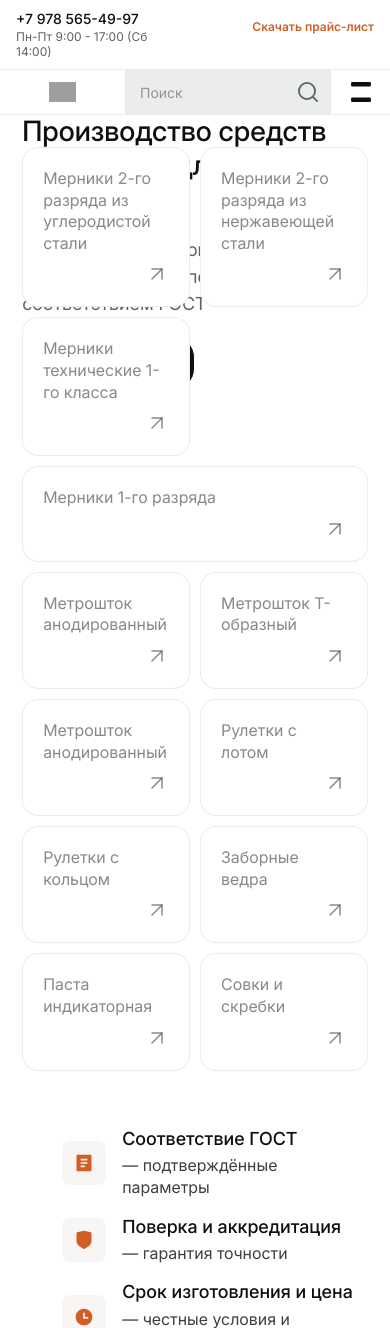
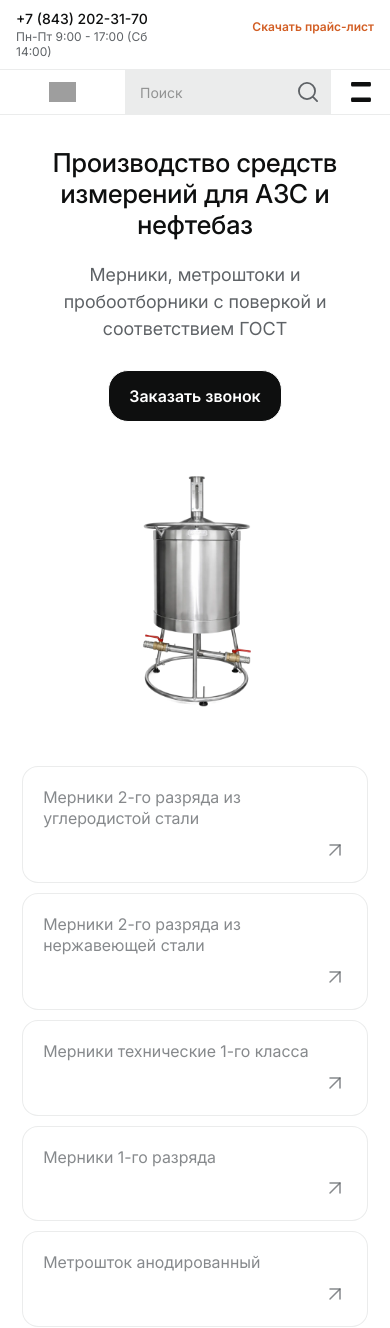
Before and after one commit to MrK0RN/KonturM, a PHP site: page /about in a window 390 px wide. Shown: the top 1328 px of the page. Run offline with PHP 8.4, Linux system fonts and the light colour scheme; grey boxes are pictures that could not be loaded.

Commit message:
Enhance image processing capabilities by adding WebP support in Dockerfile and PHP service. Update CSS for improved layout and responsiveness in about pages. Change contact phone number across multiple design files.

```diff
--- a/design/about.php
+++ b/design/about.php
@@ -58,7 +58,7 @@ $figma = static function (string $file): string {
             <a href="/contacts" class="ab-hero__cta">Заказать звонок</a>
           </div>
 
-          <!-- Decorative product image (hidden on narrow screens via CSS) -->
+          <!-- Decorative product image -->
           <div class="ab-hero__image-wrap" aria-hidden="true">
             <img
               class="ab-hero__image"
--- a/design/css/about-enterprise.css
+++ b/design/css/about-enterprise.css
@@ -105,20 +105,28 @@
     min-height: 0;
     max-width: none;
     padding-right: 0;
+    gap: 24px;
   }
 
   .ab-enterprise__shell {
     flex-direction: column;
+    flex-wrap: nowrap;
+    gap: 24px;
   }
 
   .ab-enterprise__media {
     order: -1;
-    min-height: 240px;
-    max-height: 420px;
+    min-height: 200px;
+    max-height: 320px;
+    border-radius: 16px;
   }
 
   .ab-enterprise__img {
-    min-height: 240px;
-    max-height: 420px;
+    min-height: 200px;
+    max-height: 320px;
+  }
+
+  .ab-enterprise__stats {
+    gap: 16px;
   }
 }
--- a/design/css/about-hero.css
+++ b/design/css/about-hero.css
@@ -8,7 +8,7 @@
 .ab-hero__shell {
   max-width: 1440px;
   margin-inline: auto;
-  padding: 0px clamp(16px, 5.69vw, 82px) 40px;
+  padding: 0px clamp(16px, 5.69vw, 82px) 0px;
   display: grid;
   grid-template-columns: minmax(0, 648fr) minmax(0, 628fr);
   align-items: start;
@@ -78,8 +78,8 @@
 
 .ab-hero__image-wrap {
   position: absolute;
-  left: 20.1%;
-  top: 23%;
+  left: 27.1%;
+  top: 12%;
   width: 28.3%;
   max-width: 540px;
   height: 100%;
@@ -113,7 +113,7 @@
   grid-template-columns: repeat(3, 1fr);
   grid-template-rows: repeat(4, 1fr);
   gap: 10px;
-  height: 682px;
+  height: 580px;
 }
 
 /* ── Link cell ─────────────────────────────────────────────────────── */
@@ -127,7 +127,7 @@
   text-decoration: none;
   border: 1px solid rgba(94, 98, 102, 0.12);
   border-radius: 16px;
-  padding: 20px;
+  padding: 20px 20px 20px 20px;
   min-width: 0;
   overflow: hidden;
   background: #fff;
@@ -199,14 +199,21 @@
 
 /* ── Responsive ─────────────────────────────────────────────────────── */
 
+@media (max-width: 1200px) {
+  .ab-hero__image-wrap {
+    width: 32%;
+    left: 32%;
+  }
+}
+
 @media (max-width: 1100px) {
   .ab-hero__shell {
-    grid-template-columns: 1fr;
+    grid-template-columns: 1fr 1fr;
     min-height: auto;
-  }
-
-  .ab-hero__image-wrap {
-    display: none;
+    padding-top: 48px;
+    padding-bottom: 48px;
+    gap: 40px;
+    align-items: center;
   }
 
   .ab-hero__left {
@@ -214,18 +221,78 @@
     padding-top: 0;
   }
 
+  .ab-hero__cta {
+    margin-top: 8px;
+  }
+
+  .ab-hero__image-wrap {
+    position: relative;
+    left: auto;
+    top: auto;
+    width: 100%;
+    max-width: 360px;
+    height: auto;
+    margin: 0 auto;
+    grid-column: 2;
+    grid-row: 1;
+    display: block;
+  }
+
+  .ab-hero__image {
+    max-height: 360px;
+  }
+
   .ab-hero__links {
-    grid-column: 1;
-    padding-top: 32px;
+    grid-column: 1 / -1;
+    grid-row: 2;
+    padding-top: 0;
   }
 
   .ab-hero__links-grid {
     height: auto;
     grid-template-rows: auto;
+    grid-template-columns: repeat(3, 1fr);
   }
 }
 
-@media (max-width: 600px) {
+@media (max-width: 768px) {
+  .ab-hero__shell {
+    grid-template-columns: 1fr;
+    gap: 32px;
+    padding-top: 32px;
+    padding-bottom: 32px;
+  }
+
+  .ab-hero__left {
+    grid-column: 1;
+    grid-row: 1;
+    align-items: center;
+    text-align: center;
+  }
+
+  .ab-hero__title {
+    font-size: clamp(26px, 6vw, 36px);
+  }
+
+  .ab-hero__desc {
+    max-width: 100%;
+  }
+
+  .ab-hero__image-wrap {
+    grid-column: 1;
+    grid-row: 2;
+    max-width: 280px;
+  }
+
+  .ab-hero__image {
+    max-height: 280px;
+  }
+
+  .ab-hero__links {
+    grid-column: 1;
+    grid-row: 3;
+  }
+
   .ab-hero__links-grid {
     grid-template-columns: repeat(2, 1fr);
   }
@@ -235,7 +302,7 @@
   }
 }
 
-@media (max-width: 380px) {
+@media (max-width: 480px) {
   .ab-hero__links-grid {
     grid-template-columns: 1fr;
   }
--- a/design/includes/header-mobile-strip.php
+++ b/design/includes/header-mobile-strip.php
@@ -8,7 +8,7 @@ declare(strict_types=1);
 ?>
 <section class="mh-strip" aria-label="Телефон и режим работы">
   <address class="mh-strip__contact">
-    <a class="mh-strip__phone" href="tel:+79785654997">+7 978 565-49-97</a>
+    <a class="mh-strip__phone" href="tel:+78432023170">+7 (843) 202-31-70</a>
     <p class="mh-strip__hours">Пн-Пт 9:00 - 17:00 (Сб 14:00)</p>
   </address>
   <a class="mh-strip__cta" href="/price-list.pdf" download>Скачать прайс-лист</a>
--- a/design/includes/header.php
+++ b/design/includes/header.php
@@ -50,7 +50,7 @@ require_once __DIR__ . '/design-base.php';
             />
             <span>kontur_m16@mail.ru</span>
           </a>
-          <a class="site-header__contact-link" href="tel:+79785654997">
+          <a class="site-header__contact-link" href="tel:+78432023170">
             <img
               class="site-header__contact-icon"
               src="<?= htmlspecialchars(konturm_design_url('assets/icon-phone.png'), ENT_QUOTES, 'UTF-8') ?>"
@@ -59,7 +59,7 @@ require_once __DIR__ . '/design-base.php';
               alt=""
               decoding="async"
             />
-            <span>+7 978 565-49-97</span>
+            <span>+7 (843) 202-31-70</span>
           </a>
         </address>
 
@@ -187,11 +187,11 @@ require_once __DIR__ . '/design-base.php';
       </ul>
 
       <address class="site-header__drawer-contacts">
-        <a class="site-header__drawer-contact-link" href="tel:+79785654997">
+        <a class="site-header__drawer-contact-link" href="tel:+78432023170">
           <svg viewBox="0 0 24 24" fill="none" aria-hidden="true" width="20" height="20">
             <path d="M6.6 10.8c1.4 2.8 3.8 5.1 6.6 6.6l2.2-2.2c.27-.27.67-.36 1.02-.24 1.12.37 2.33.57 3.58.57.55 0 1 .45 1 1V20c0 .55-.45 1-1 1C10.29 21 3 13.71 3 4.82c0-.55.45-1 1-1H7.5c.55 0 1 .45 1 1 0 1.25.2 2.45.57 3.58.11.35.03.74-.24 1.02L6.6 10.8z" fill="currentColor"/>
           </svg>
-          +7 978 565-49-97
+          +7 (843) 202-31-70
         </a>
         <a class="site-header__drawer-contact-link" href="mailto:kontur_m16@mail.ru">
           <svg viewBox="0 0 24 24" fill="none" aria-hidden="true" width="20" height="20">
```
Also changed, not shown: api/src/Service/ImageProcessingService.php (+34 -31 lines), 1 other file.
